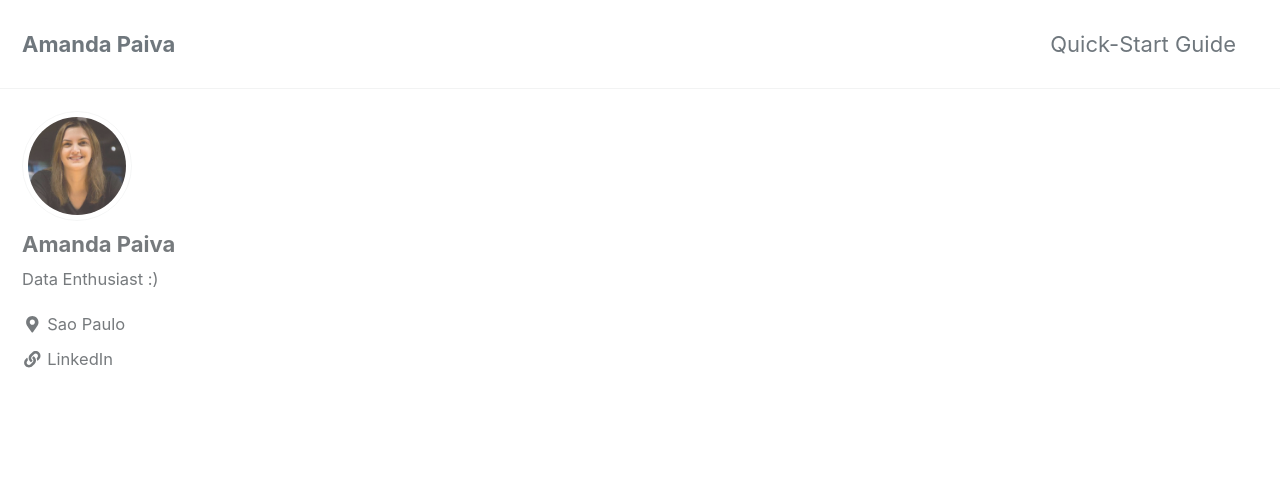
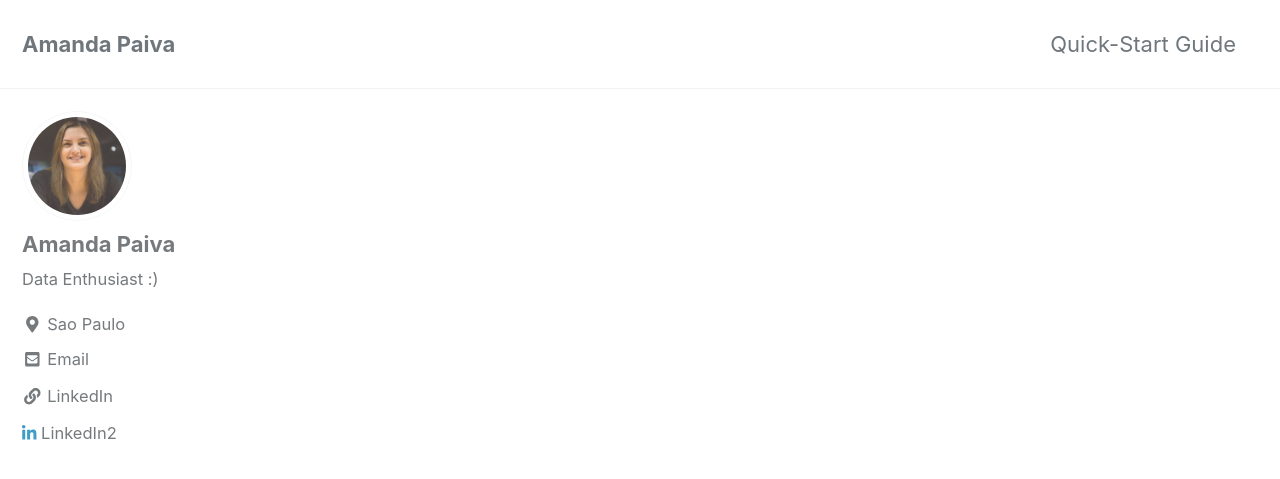
Before and after one commit to amandapaiva/amandapaiva.github.io, a Jekyll site: the page built from index.html, in a window 1280 px wide and 900 px high. Shown: the top 479 px of the window. Built offline with Jekyll 4.4.1, drawn with Linux system fonts in a browser that asks for light colours; cached includes are drawn as plain includes; nearby versions of some CDN libraries; the list of posts is cut into pages by our own code.

Commit message:
Alteracoes

```diff
--- a/_config.yml
+++ b/_config.yml
@@ -112,10 +112,15 @@ author:
     - label: "Email"
       icon: "fas fa-fw fa-envelope-square"
       # url: mailto:your.name@email.com
-      #url: mailto:amandapaiva@msn.com
+      url: mailto:amandapaiva@msn.com
     - label: LinkedIn #"Website"
       icon: "fas fa-fw fa-link"
       url: "https://www.linkedin.com/in/amandarpaiva"
+
+    - label: LinkedIn2 #"Website"
+      icon: "fab fa-linkedin-in"
+      url: "https://www.linkedin.com/in/amandarpaiva"
+
       # url: "https://your-website.com"
     - label: "Twitter"
       icon: "fab fa-fw fa-twitter-square"
```
